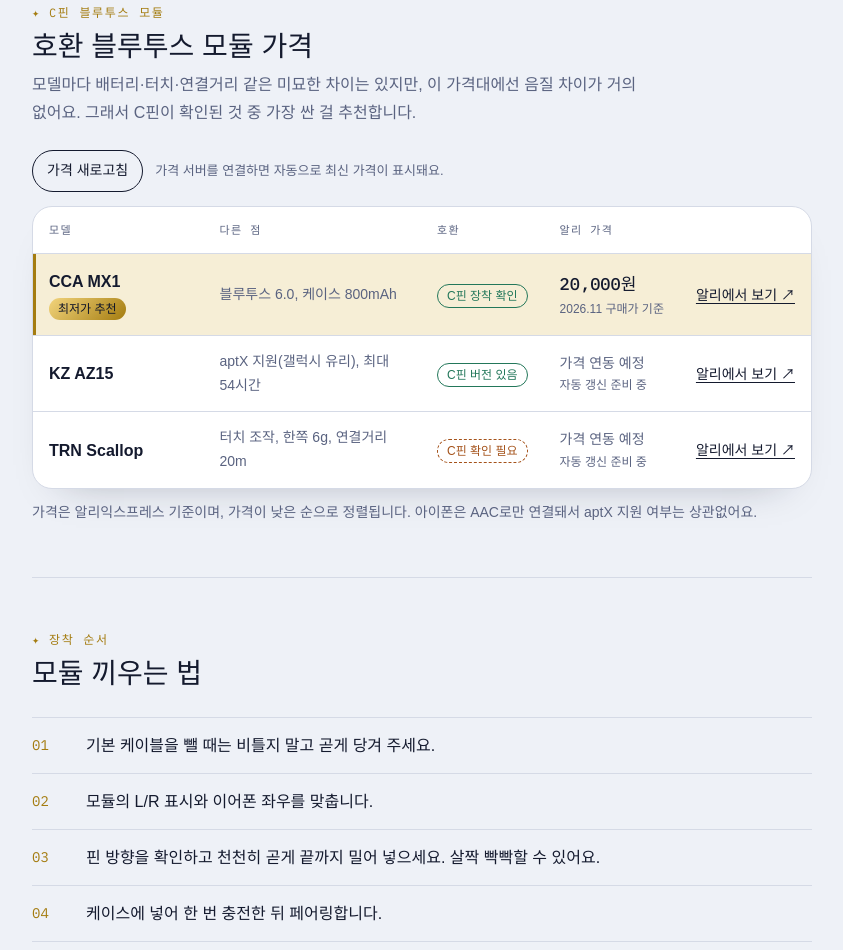
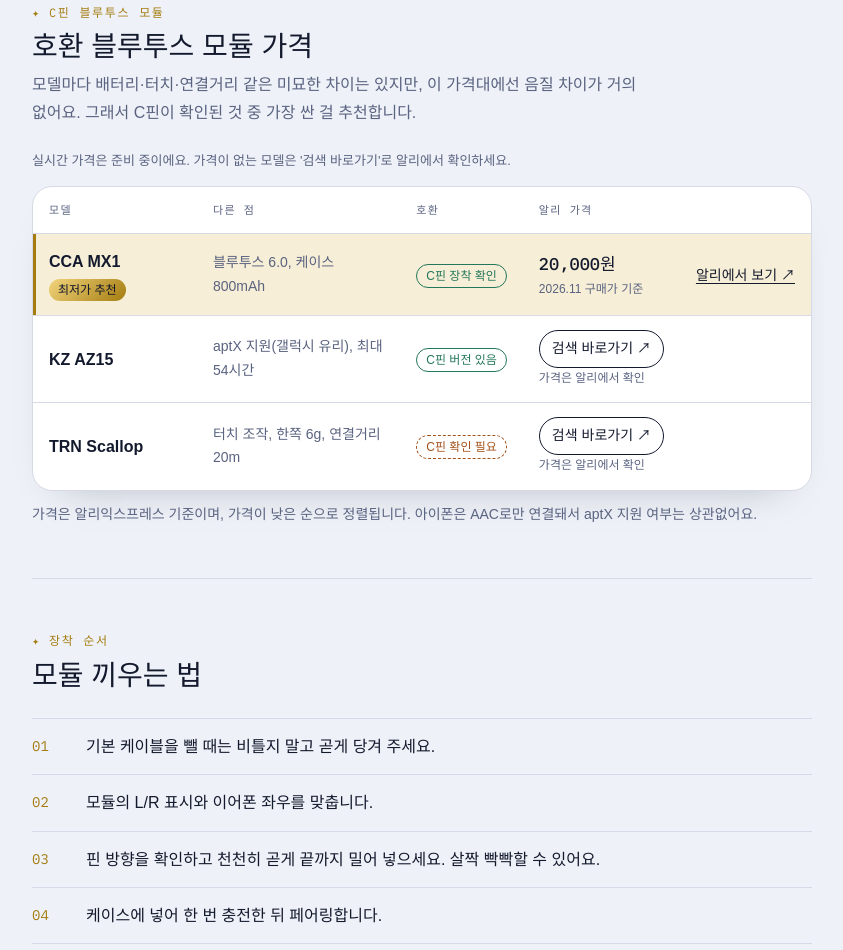
Before and after one commit to uuppkk2255-sudo/star-trace-guide, a plain HTML site: page site/index.html in a window 1280 px wide. Shown: the part 1978-2928 px from the top of the page, without its empty margins (218-1061 px from the left). Drawn offline with Linux system fonts and the light colour scheme; a web font is replaced by a local one.

Commit message:
가격 없는 모델에 검색 바로가기 버튼, 서버 연결 전 새로고침 버튼 숨김
Co-Authored-By: Claude Opus 5.5 (1M context) <noreply@anthropic.com>

```diff
--- a/site/index.html
+++ b/site/index.html
@@ -131,7 +131,10 @@ tr.is-best td{background:var(--gold-soft)}
 tr.is-best td:first-child{box-shadow:inset 3px 0 0 var(--gold)}
 .price{font-family:var(--f-mono);font-weight:500;font-size:17px;font-variant-numeric:tabular-nums;white-space:nowrap}
 .price small{display:block;font-family:var(--f-body);font-weight:400;color:var(--sub);font-size:12px}
-.price.none{font-family:var(--f-body);font-size:14px;color:var(--sub)}
+.price.none{font-family:var(--f-body);font-size:14px}
+.go-search{display:inline-block;font-weight:500;font-size:14px;color:var(--ink);text-decoration:none;
+  padding:6px 12px;border:1.5px solid var(--ink);border-radius:999px;white-space:nowrap}
+.go-search:hover{background:var(--ink);color:var(--bg)}
 td a{font-weight:500;font-size:14px;text-underline-offset:3px;white-space:nowrap}
 .note{font-size:14px;color:var(--sub);margin:12px 0 0}
 @media (max-width:640px){
@@ -345,13 +348,13 @@ function renderModules(){
     const isBest = m===best;
     const price = m.price!=null
       ? `<td class="price">${m.price.toLocaleString("ko-KR")}원<small>${m.asOf} 기준</small></td>`
-      : `<td class="price none">가격 연동 예정<small>자동 갱신 준비 중</small></td>`;
+      : `<td class="price none"><a class="go-search" href="${m.url}" target="_blank" rel="noopener">검색 바로가기 ↗</a><small>가격은 알리에서 확인</small></td>`;
     return `<tr class="${isBest?"is-best":""}">
       <td class="m-name"><strong>${m.name}</strong>${isBest?` <span class="tag best">최저가 추천</span>`:""}</td>
       <td class="m-diff">${m.diff}</td>
       <td class="m-compat"><span class="tag ${m.compat}">${m.compatText}</span></td>
       ${price}
-      <td class="m-link"><a href="${m.url}" target="_blank" rel="noopener">알리에서 보기 ↗</a></td>
+      <td class="m-link">${m.price!=null ? `<a href="${m.url}" target="_blank" rel="noopener">알리에서 보기 ↗</a>` : ""}</td>
     </tr>`;
   }).join("");
 }
@@ -362,7 +365,7 @@ const PRICE_API_URL = "";
 const statusEl = document.getElementById("priceStatus");
 const refreshBtn = document.getElementById("refreshBtn");
 async function refreshPrices(){
-  if(!PRICE_API_URL){ statusEl.textContent = "가격 서버를 연결하면 자동으로 최신 가격이 표시돼요."; return; }
+  if(!PRICE_API_URL){ refreshBtn.hidden = true; statusEl.textContent = "실시간 가격은 준비 중이에요. 가격이 없는 모델은 '검색 바로가기'로 알리에서 확인하세요."; return; }
   refreshBtn.disabled = true; statusEl.textContent = "가격을 불러오는 중…";
   try{
     const res = await fetch(PRICE_API_URL, {cache:"no-store"});
```
